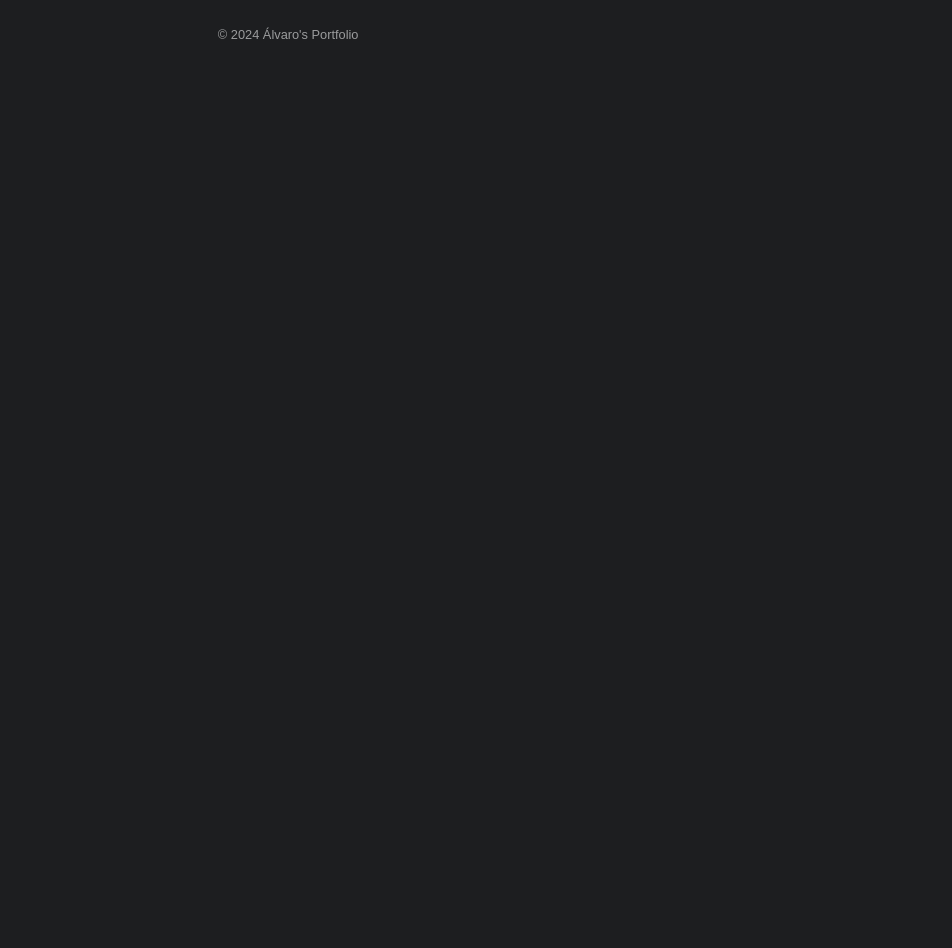
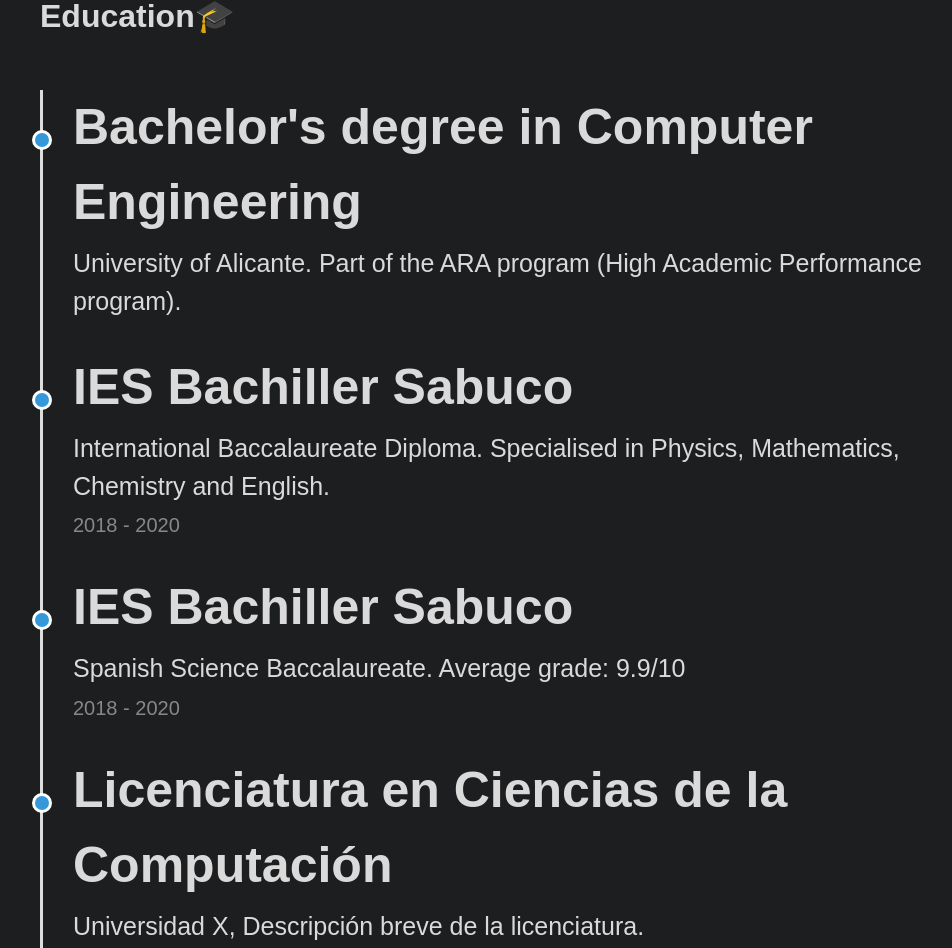
Before and after one commit to alvaro4MG/personal-portfolio, a Next.js app: page /onlinecv in a window 1280 px wide. Shown: the part 152-1100 px from the top of the page, without its empty margins (150-1102 px from the left). Before the commit the page ends 800 px from the top, so only its background shows below. Built offline with nearby package versions, Linux system fonts and the light colour scheme.

Commit message:
Updated content and added arrow icon to improve clarity

```diff
--- a/src/components/common/navbar.jsx
+++ b/src/components/common/navbar.jsx
@@ -13,6 +13,11 @@
                     Prueba
                 </Link>
             </div>*/}
+            {/*<div className="logo">
+                <Link href="/onlinecv">
+                    Online CV
+                </Link>
+            </div>*/}
             <a href="https://alvaro4mg.vercel.app/CV_Harvard_Alvaro.pdf" className="cta-btn">Resume</a>
         </div>
     )
--- a/src/components/home/About.jsx
+++ b/src/components/home/About.jsx
@@ -2,7 +2,7 @@
 
 const About = () => {
     return (
-        <div className="about-container">
+        <div className="about-container" id="about">
             <h2>About Me</h2>
             <div className="flex-about">
                 <div className="about-text">
--- /dev/null
+++ b/src/components/onlinecv/timeline.jsx
@@ -0,0 +1,52 @@
+import { useEffect, useRef, useState } from 'react';
+//import styles from './global.css';
+
+const Timeline = ({ items }) => {
+  const timelineRef = useRef(null);
+  const [activeIndex, setActiveIndex] = useState(0);
+
+  useEffect(() => {
+    const handleScroll = () => {
+      const timelineTop = timelineRef.current.getBoundingClientRect().top;
+      const windowHeight = window.innerHeight;
+
+      const scrollPosition = window.scrollY + windowHeight / 2;
+      //const scrollPosition = window.scrollY;
+      let newIndex = 0;
+
+      items.forEach((item, index) => {
+        const itemPosition = item.ref.current.offsetTop;
+
+        if (scrollPosition >= itemPosition) {
+          newIndex = index;
+        }
+      });
+
+      setActiveIndex(newIndex);
+    };
+
+    window.addEventListener('scroll', handleScroll);
+    return () => window.removeEventListener('scroll', handleScroll);
+  }, [items]);
+
+  return (
+    <div ref={timelineRef} className='timelineContainer'>
+      {items.map((item, index) => (
+        <div
+          key={index}
+          className={`timelineItem ${index <= activeIndex ? 'active' : ''}`}
+          ref={item.ref}
+        >
+          <div className='timelinePoint'></div>
+          <div className='timelineContent'>
+            <h3>{item.title}</h3>
+            <p>{item.description}</p>
+            <span>{item.date}</span>
+          </div>
+        </div>
+      ))}
+    </div>
+  );
+};
+
+export default Timeline;
--- a/src/pages/onlinecv.js
+++ b/src/pages/onlinecv.js
@@ -1,7 +1,64 @@
 import Head from 'next/head';
 
+import React, { useRef } from 'react';
+
+import Timeline from '../components/onlinecv/Timeline';
+
+
+
 const OnlineCV = () => {
-    return (
+    const items = [
+        {
+          title: 'Bachelor\'s degree in Computer Engineering',
+          description: 'University of Alicante. Part of the ARA program (High Academic Performance program).',
+          //date: '2020 - 2020',
+          ref: useRef(null),
+        },
+        {
+          title: 'IES Bachiller Sabuco',
+          description: 'International Baccalaureate Diploma. Specialised in Physics, Mathematics, Chemistry and English.',
+          date: '2018 - 2020',
+          ref: useRef(null),
+        },
+        {
+          title: 'IES Bachiller Sabuco',
+          description: 'Spanish Science Baccalaureate. Average grade: 9.9/10',
+          date: '2018 - 2020',
+          ref: useRef(null),
+        },
+        {
+            title: 'Licenciatura en Ciencias de la Computación',
+            description: 'Universidad X, Descripción breve de la licenciatura.',
+            date: '2016 - 2020',
+            ref: useRef(null),
+          },
+          {
+            title: 'Licenciatura en Ciencias de la Computación',
+            description: 'Universidad X, Descripción breve de la licenciatura.',
+            date: '2016 - 2020',
+            ref: useRef(null),
+          },
+          {
+            title: 'Licenciatura en Ciencias de la Computación',
+            description: 'Universidad X, Descripción breve de la licenciatura.',
+            date: '2016 - 2020',
+            ref: useRef(null),
+          },
+          {
+            title: 'Licenciatura en Ciencias de la Computación',
+            description: 'Universidad X, Descripción breve de la licenciatura.',
+            date: '2016 - 2020',
+            ref: useRef(null),
+          },
+          {
+            title: 'Licenciatura en Ciencias de la Computación',
+            description: 'Universidad X, Descripción breve de la licenciatura.',
+            date: '2016 - 2020',
+            ref: useRef(null),
+          },
+      ];
+
+      return (
         <>
             <Head>
                 <title>Álvaro's Online CV</title>
@@ -10,6 +67,8 @@
             <div>
                 <h1>OnlineCV</h1>
                 <p>This page will show my Online CV.</p>
+                <h1>Education🎓</h1>
+                <Timeline items={items} />
             </div>
         </>
     );
--- a/src/styles/globals.css
+++ b/src/styles/globals.css
@@ -198,6 +198,42 @@
 .hero-container .social-icons a:hover {
   color: #DADADB;
 }
+
+.scroll-indicator {
+  position: absolute;
+  bottom: 30px;
+  left: 50%;
+  transform: translateX(-50%);
+  z-index: 100;
+}
+
+.arrow-down {
+  display: inline-block;
+  width: 0;
+  height: 0;
+  border-left: 6px solid transparent;
+  border-right: 6px solid transparent;
+  border-top: 8px solid white;
+}
+
+.arrow-circle {
+  width: 40px;
+  height: 40px;
+  border: 2px solid #FFD700;
+  border-radius: 50%;
+  display: flex;
+  align-items: center;
+  justify-content: center;
+  animation: bounce 1.2s ease-in-out infinite;
+  cursor: pointer;
+}
+
+@keyframes bounce {
+  0%   { transform: translateY(0); }
+  50%  { transform: translateY(15px); }
+  100% { transform: translateY(0); }
+}
+
 
 
 
@@ -475,3 +511,70 @@
   margin-bottom: 1rem;
   text-align: center;
 }
+
+
+
+
+
+
+
+/* timeline */
+.timelineContainer {
+  position: relative;
+  margin: 50px 0;
+  padding-left: -20px;
+  border-left: 3px solid #ddd;
+}
+
+.timelineItem {
+  position: relative;
+  margin-bottom: 30px;
+  opacity: 0.5;
+  transition: opacity 0.3s ease-in-out;
+}
+
+.timelineItem.active {
+  opacity: 1;
+}
+
+.timelinePoint {
+  position: absolute;
+  left: -11px;
+  top: 40px;
+  width: 20px;
+  height: 20px;
+  background-color: #ddd;
+  border-radius: 50%;
+  border: 3px solid #fff;
+  z-index: 1;
+  transition: background-color 0.3s ease-in-out;
+}
+
+.timelineItem.active .timelinePoint {
+  background-color: #3498db;
+}
+
+.timelineContent {
+  padding-left: 30px;
+}
+
+/*.timelineContent .hero-text {
+  text-align: center;
+  margin: 1rem 0;
+  width: 80%;
+}*/
+
+.timelineContent h3 {
+  margin: 0 0 5px;
+  font-size: 50px;
+}
+
+.timelineContent p {
+  margin: 0 0 5px;
+  font-size: 25px;
+}
+
+.timelineContent span {
+  font-size: 20px;
+  color: #888;
+}
```
Also changed, not shown: src/components/home/Hero.jsx (+9 -1 lines), src/components/home/projectsList.js (+9 -1 lines), 1 other file (tests, documents, lock files or other folders).
